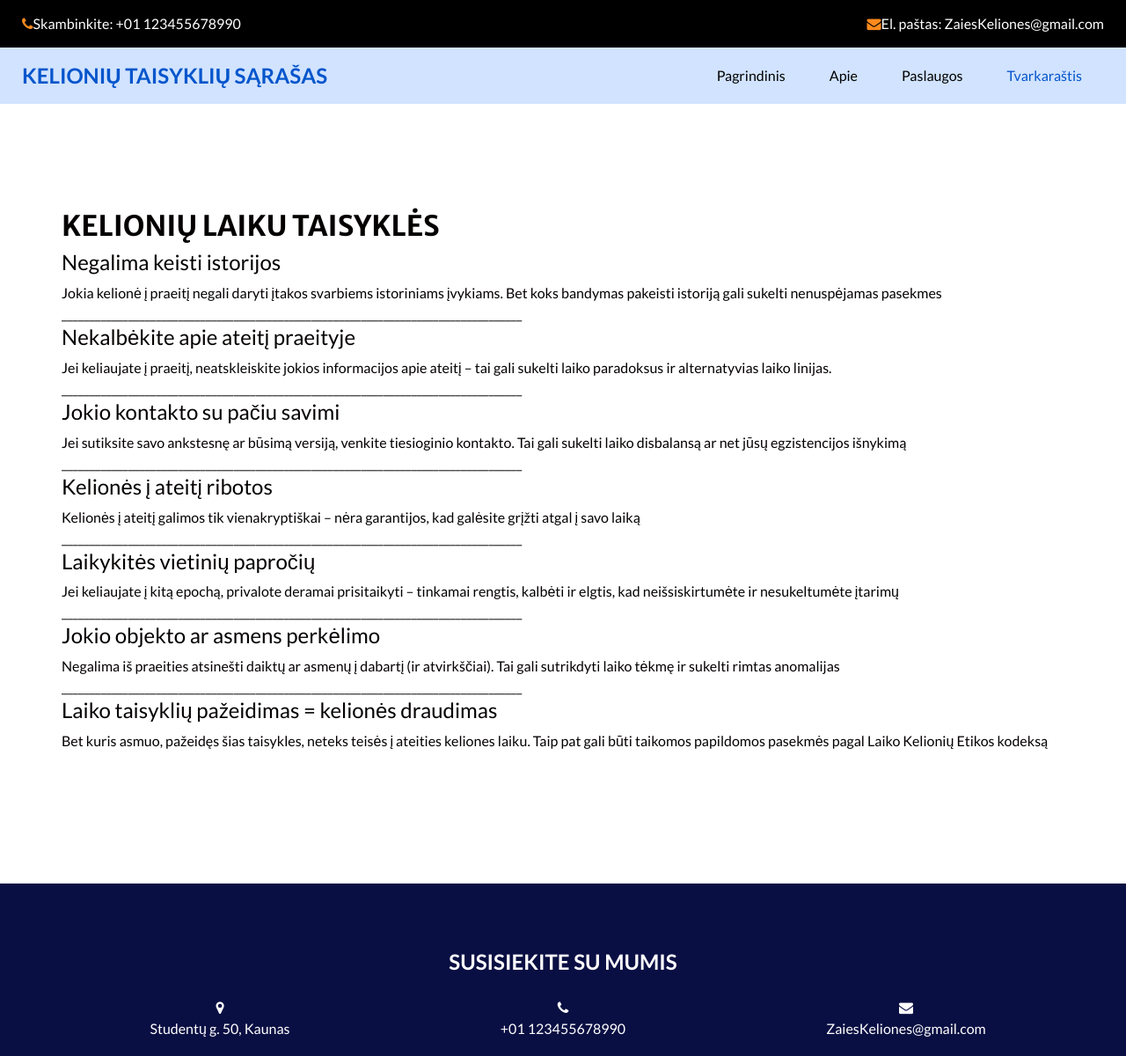
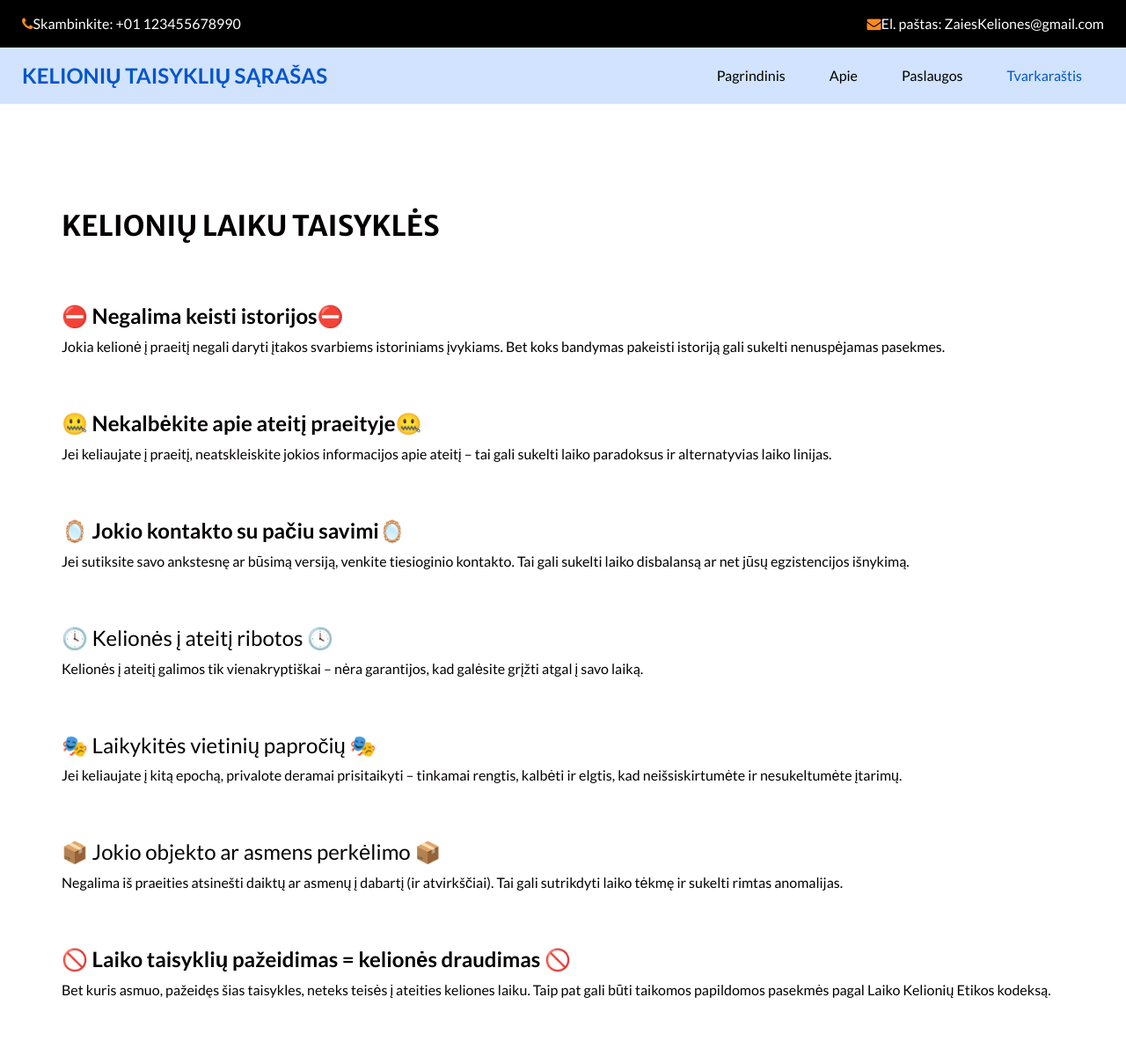
Before and after one commit to Drunkeye/Kelion-sLaiku, a website built with webpack: page Keliones_laiku/travel_rules.html in a window 1280 px wide. Shown: the top 1200 px of the page at 88% size. Built offline with nearby package versions, Linux system fonts and the light colour scheme.

Commit message:
Add files via upload

```diff
--- a/Keliones_laiku/travel_rules.html
+++ b/Keliones_laiku/travel_rules.html
@@ -55,27 +55,35 @@
     <div class="container">
       <div class="heading_container">
         <h2>Kelionių laiku taisyklės</h2>
+		<hr style="margin: 30px 0;">
 
-		<h4>Negalima keisti istorijos</h4>
-        <p>Jokia kelionė į praeitį negali daryti įtakos svarbiems istoriniams įvykiams. Bet koks bandymas pakeisti istoriją gali sukelti nenuspėjamas pasekmes</p>
-		<p>___________________________________________________________________________________</p>
-		<h4>Nekalbėkite apie ateitį praeityje</h4>
+		<h4>⛔ <strong>Negalima keisti istorijos</strong>⛔</h4>
+		<p>Jokia kelionė į praeitį negali daryti įtakos svarbiems istoriniams įvykiams. Bet koks bandymas pakeisti istoriją gali sukelti nenuspėjamas pasekmes.</p>
+		<hr style="margin: 30px 0;">
+
+		<h4>🤐 <strong>Nekalbėkite apie ateitį praeityje</strong>🤐 </h4>
 		<p>Jei keliaujate į praeitį, neatskleiskite jokios informacijos apie ateitį – tai gali sukelti laiko paradoksus ir alternatyvias laiko linijas.</p>
-		<p>___________________________________________________________________________________</p>
-		<h4>Jokio kontakto su pačiu savimi</h4>
-		<p>Jei sutiksite savo ankstesnę ar būsimą versiją, venkite tiesioginio kontakto. Tai gali sukelti laiko disbalansą ar net jūsų egzistencijos išnykimą</p>
-		<p>___________________________________________________________________________________</p>
-		<h4>Kelionės į ateitį ribotos</h4>
-		<p>Kelionės į ateitį galimos tik vienakryptiškai – nėra garantijos, kad galėsite grįžti atgal į savo laiką</p>
-		<p>___________________________________________________________________________________</p>
-		<h4>Laikykitės vietinių papročių</h4>
-		<p>Jei keliaujate į kitą epochą, privalote deramai prisitaikyti – tinkamai rengtis, kalbėti ir elgtis, kad neišsiskirtumėte ir nesukeltumėte įtarimų</p>
-		<p>___________________________________________________________________________________</p>
-		<h4>Jokio objekto ar asmens perkėlimo</h4>
-		<p>Negalima iš praeities atsinešti daiktų ar asmenų į dabartį (ir atvirkščiai). Tai gali sutrikdyti laiko tėkmę ir sukelti rimtas anomalijas</p>
-		<p>___________________________________________________________________________________</p>
-		<h4>Laiko taisyklių pažeidimas = kelionės draudimas</h4>
-		<p>Bet kuris asmuo, pažeidęs šias taisykles, neteks teisės į ateities keliones laiku. Taip pat gali būti taikomos papildomos pasekmės pagal Laiko Kelionių Etikos kodeksą</p>
+		<hr style="margin: 30px 0;">
+
+		<h4>🪞 <strong>Jokio kontakto su pačiu savimi</strong>🪞</h4>
+		<p>Jei sutiksite savo ankstesnę ar būsimą versiją, venkite tiesioginio kontakto. Tai gali sukelti laiko disbalansą ar net jūsų egzistencijos išnykimą.</p>
+		<hr style="margin: 30px 0;">
+
+		<h4>🕓 Kelionės į ateitį ribotos 🕓 </h4>
+		<p>Kelionės į ateitį galimos tik vienakryptiškai – nėra garantijos, kad galėsite grįžti atgal į savo laiką.</p>
+		<hr style="margin: 30px 0;">
+
+		<h4>🎭 Laikykitės vietinių papročių 🎭 </h4>
+		<p>Jei keliaujate į kitą epochą, privalote deramai prisitaikyti – tinkamai rengtis, kalbėti ir elgtis, kad neišsiskirtumėte ir nesukeltumėte įtarimų.</p>
+		<hr style="margin: 30px 0;">
+
+		<h4>📦 Jokio objekto ar asmens perkėlimo 📦</h4>
+		<p>Negalima iš praeities atsinešti daiktų ar asmenų į dabartį (ir atvirkščiai). Tai gali sutrikdyti laiko tėkmę ir sukelti rimtas anomalijas.</p>
+		<hr style="margin: 30px 0;">
+
+		<h4>🚫 <strong>Laiko taisyklių pažeidimas = kelionės draudimas</strong> 🚫</h4>
+		<p>Bet kuris asmuo, pažeidęs šias taisykles, neteks teisės į ateities keliones laiku. Taip pat gali būti taikomos papildomos pasekmės pagal Laiko Kelionių Etikos kodeksą.</p>
+
 
       </div>
 	</div>
```
Also changed, not shown: Keliones_laiku/wardrobe.html (+45 -37 lines), Keliones_laiku/images/EgyptMan.jpg (added), Keliones_laiku/images/EgyptWoman.jpg (added), Keliones_laiku/images/GreekMan1.jpg (added), Keliones_laiku/images/GreekMan2.jpg (added), Keliones_laiku/images/GreekWoman1.jpg (added), Keliones_laiku/images/MoonSuit.jpg (added), Keliones_laiku/images/RenaissanceMan.jpg (added), Keliones_laiku/images/RenaissanceWoman.jpg (added), Keliones_laiku/images/VictorianDress1.jpg (added), Keliones_laiku/images/VictorianDress2.jpg (added), Keliones_laiku/images/VictorianSuit.jpg (added), 1 other file.
